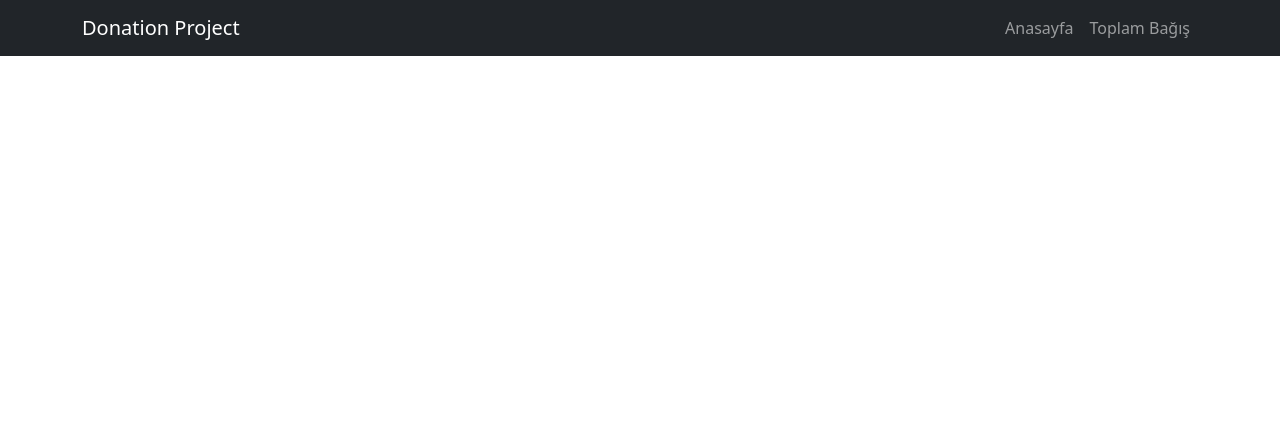
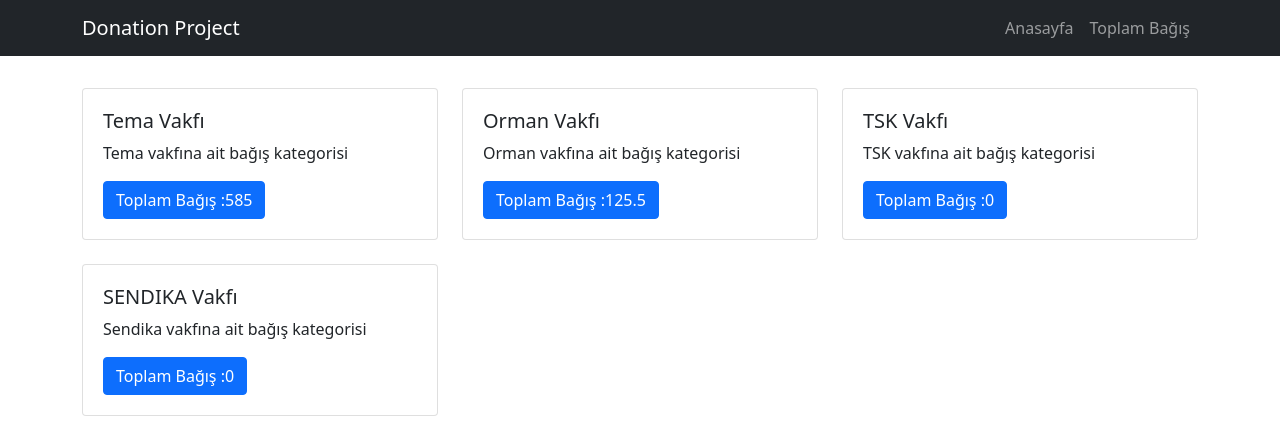
Before and after one commit to codeunlu/donation-project, a React (Create React App) app: page /donations in a window 1280 px wide. Shown: the top 434 px of the page. Built offline with nearby package versions, Linux system fonts and the light colour scheme; data requests are answered from the project's data file.

Commit message:
Toplam bağış sayfasıda yapılmıştır.

```diff
--- a/backend/db.json
+++ b/backend/db.json
@@ -29,43 +29,55 @@
       "fullName": null,
       "email": null,
       "id": 6
+    },
+    {
+      "fullName": "mustafa ünlü",
+      "email": "mstf_unlu22@gmail.com",
+      "id": 7
     }
   ],
   "donations": [
     {
       "user_email": "mstf_unlu@gmail.com",
       "total": 104,
-      "category_id": "1",
+      "category_id": 1,
       "created_date": "1/6/2022",
       "id": 1
     },
     {
       "user_email": "mstf_unlu2@gmail.com",
       "total": 89.5,
-      "category_id": "1",
+      "category_id": 1,
       "created_date": "1/6/2022",
       "id": 2
     },
     {
       "user_email": "mstf_unlu22@gmail.com",
       "total": 50,
-      "category_id": "1",
+      "category_id": 1,
       "created_date": "1/6/2022",
       "id": 3
     },
     {
       "user_email": "mstf_unlu2222@gmail.com",
       "total": 235,
-      "category_id": "1",
+      "category_id": 1,
       "created_date": "1/6/2022",
       "id": 4
     },
     {
       "user_email": null,
       "total": 106.5,
-      "category_id": "1",
+      "category_id": 1,
       "created_date": "1/6/2022",
       "id": 5
+    },
+    {
+      "user_email": "mstf_unlu22@gmail.com",
+      "total": 125.5,
+      "category_id": 2,
+      "created_date": "1/6/2022",
+      "id": 6
     }
   ],
   "donation_category": [
--- /dev/null
+++ b/src/components/DonationListItem.js
@@ -0,0 +1,18 @@
+import React from "react";
+import { Card, Button, Col } from "react-bootstrap";
+
+function DonationListItem({ id,title, description,total }) {
+  return (
+    <Col>
+      <Card className="p-1">
+        <Card.Body>
+          <Card.Title>{title}</Card.Title>
+          <Card.Text>{description}</Card.Text>
+          <Button variant="primary">Toplam Bağış :{total}</Button>
+        </Card.Body>
+      </Card>
+    </Col>
+  );
+}
+
+export default DonationListItem;
--- a/src/pages/DonationPage.js
+++ b/src/pages/DonationPage.js
@@ -1,4 +1,4 @@
-import axios from "axios";
+import {API} from "../api/API";
 import React, { useState } from "react";
 import { useParams } from "react-router-dom";
 import DonationCard from "../components/DonationCard";
@@ -33,17 +33,17 @@ function DonationPage() {
       fullName: fullName,
       email: email,
     };
-    const response = await axios.post(`http://localhost:3000/users`, users);
+    const response = await API.post(`users`, users);
     if(response.status === 201){
         const current = new Date();
 
         const donation = {
           user_email: email,
           total: Number(totalPrice),
-          category_id: params.id,
+          category_id: Number(params.id),
           created_date: `${current.getDate()}/${current.getMonth()+1}/${current.getFullYear()}`,
         };
-        const response = await axios.post(`http://localhost:3000/donations`, donation);
+        const response = await API.post(`donations`, donation);
         if(response.status === 201){
             setAlert(true);
             setEmail(null);
--- /dev/null
+++ b/src/pages/DonationsPage.js
@@ -0,0 +1,36 @@
+import React from "react";
+import { Row } from "react-bootstrap";
+import DonationListItem from "../components/DonationListItem";
+import Loading from "../components/Loading";
+import ErrorToast from "../components/ErrorToast";
+import { useAxiosGet } from "../hooks/useAxiosGet";
+
+function DonationsPage() {
+  const categories = useAxiosGet(`donation_category`);
+  const donations = useAxiosGet(`donations`);
+
+  console.log(categories);
+  return (
+    <>
+      {!donations.loaded && <Loading />}
+      {donations.error && <ErrorToast msg={donations.error} />}
+      <Row xs={1} md={3} className="g-4 mt-2">
+        {categories?.data?.map((category) => {
+          const total = donations.data
+            .filter((filter) => filter.category_id === category.id)
+            .reduce((count, variable) => count + variable.total, 0);
+          return (
+            <DonationListItem
+              key={category.id}
+              id={category.id}
+              title={category.title}
+              description={category.description}
+              total={total}
+            />
+          );
+        })}
+      </Row>
+    </>
+  );
+}
+export default DonationsPage;
--- a/src/router/index.js
+++ b/src/router/index.js
@@ -1,6 +1,8 @@
 import { Route, Routes } from "react-router-dom";
 import HomePage from "../pages/HomePage";
 import DonationPage from "../pages/DonationPage";
+import DonationsPage from "../pages/DonationsPage";
+
 import { Container } from "react-bootstrap";
 
 function RouterItem() {
@@ -9,6 +11,7 @@ function RouterItem() {
       <Routes>
         <Route path="/" element={<HomePage />} />
         <Route path="/donation/:id" element={<DonationPage />} />
+        <Route path="/donations" element={<DonationsPage />} />
       </Routes>
     </Container>
   );
```
